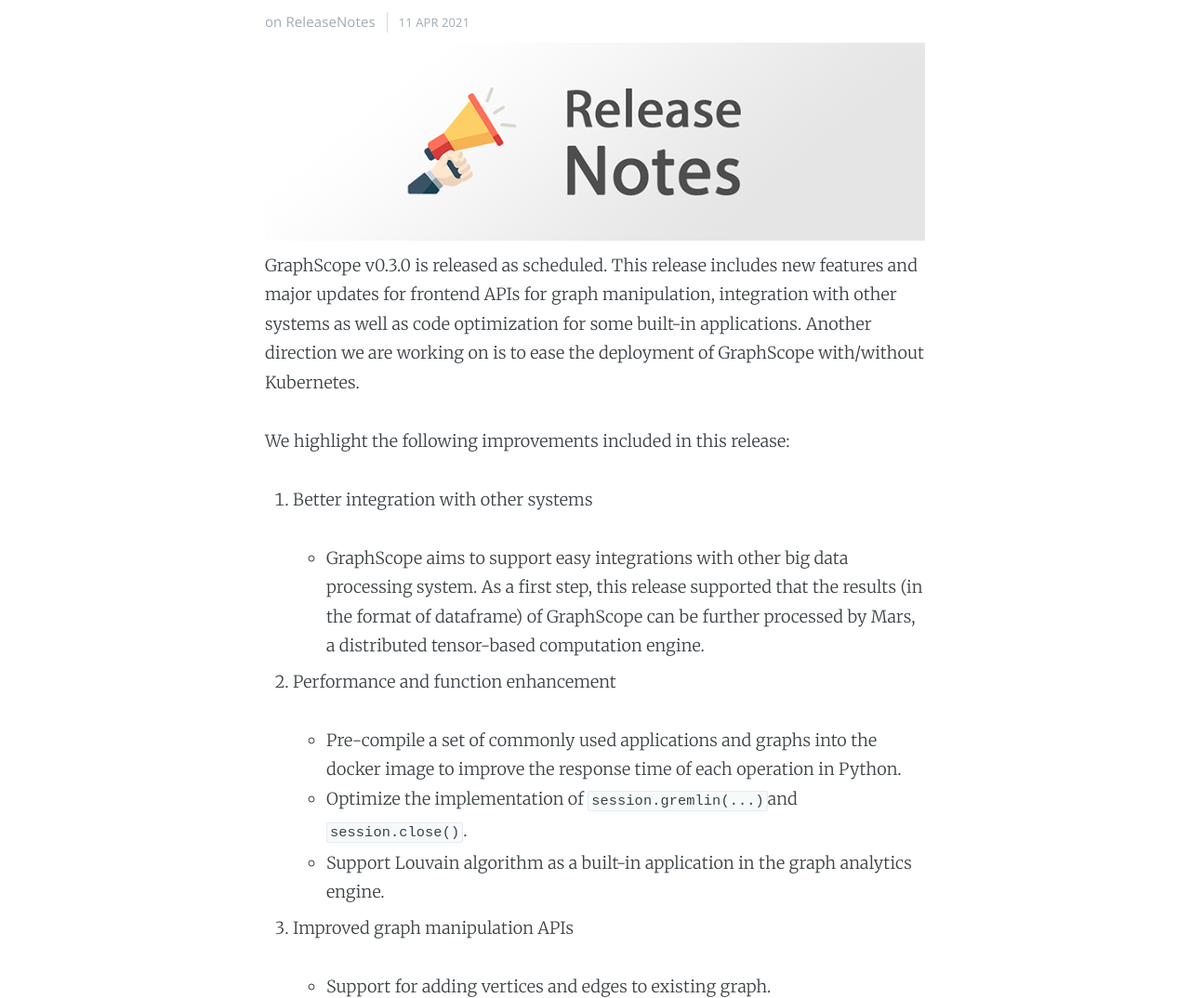
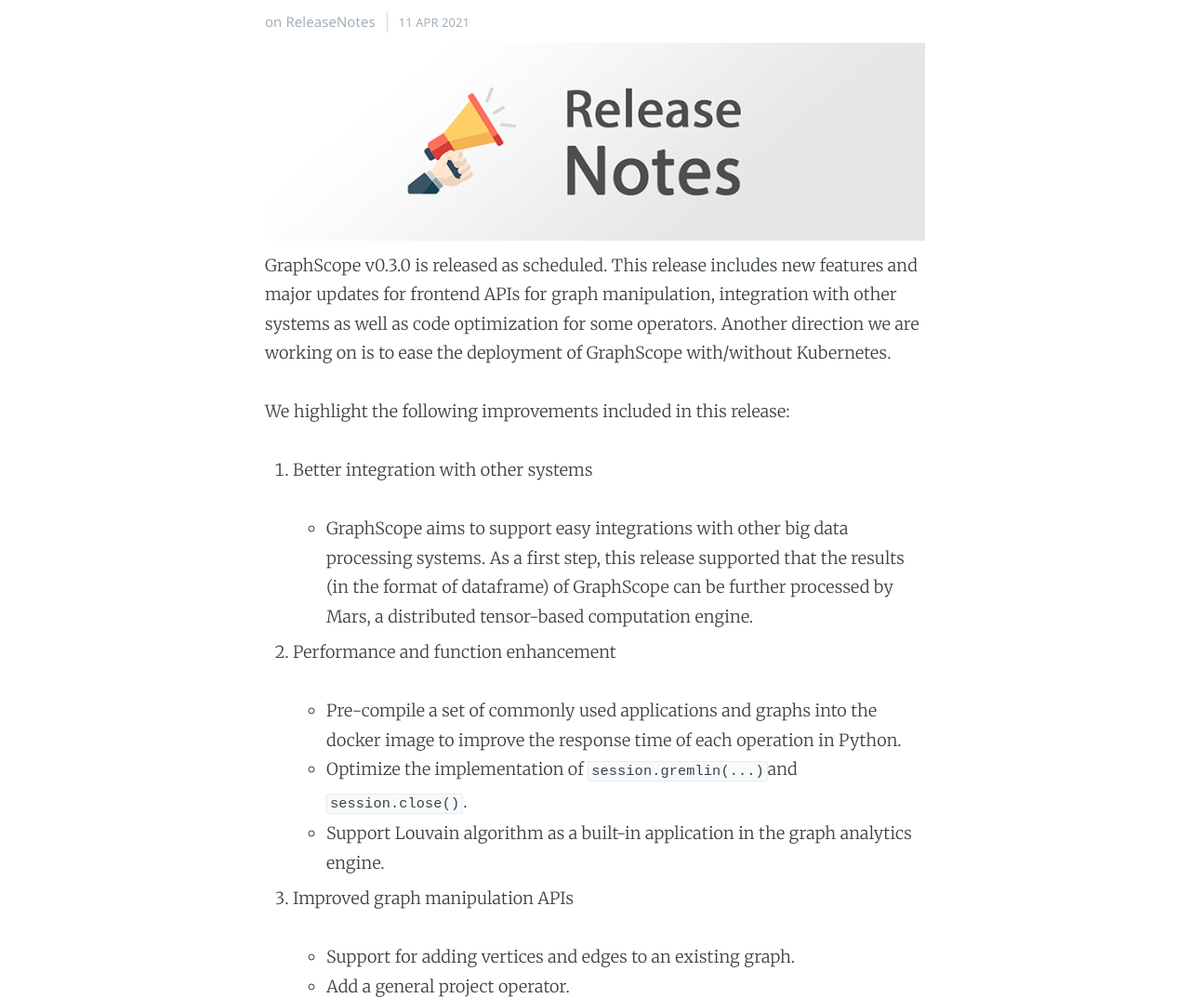
Before and after one commit to gspreview/gspreview.github.io, a plain HTML site: page blog/releasenotes/2021/04/11/release-notes-0.3.0.html in a window 1280 px wide. Shown: the part 225-1299 px from the top of the page at 93% size. Drawn offline with nearby package versions, Linux system fonts and the light colour scheme.

Commit message:
Update from https://github.com/GraphScope/web/commit/c0370163a7f78805c47d5e4fd01fe7bb9fd1f704

```diff
--- a/blog/releasenotes/2021/04/11/release-notes-0.3.0.html
+++ b/blog/releasenotes/2021/04/11/release-notes-0.3.0.html
@@ -59,7 +59,7 @@
 
         <section class="post-content">
             <p><img src="/blog/assets/images/release_note_t.png" alt="release-note" />
-GraphScope v0.3.0 is released as scheduled. This release includes new features and major updates for  frontend APIs for graph manipulation, integration with other systems as well as code optimization for some built-in applications. Another direction we are working on is to ease the deployment of GraphScope with/without Kubernetes.</p>
+GraphScope v0.3.0 is released as scheduled. This release includes new features and major updates for  frontend APIs for graph manipulation, integration with other systems as well as code optimization for some operators. Another direction we are working on is to ease the deployment of GraphScope with/without Kubernetes.</p>
 
 <p>We highlight the following improvements included in this release:</p>
 
@@ -68,7 +68,7 @@ GraphScope v0.3.0 is released as scheduled. This release includes new features a
     <p>Better integration with other systems</p>
 
     <ul>
-      <li>GraphScope aims to support easy integrations with other big data processing system. As a first step, this release supported that the results (in the format of dataframe) of GraphScope can be further processed by Mars, a distributed tensor-based computation engine.</li>
+      <li>GraphScope aims to support easy integrations with other big data processing systems. As a first step, this release supported that the results (in the format of dataframe) of GraphScope can be further processed by Mars, a distributed tensor-based computation engine.</li>
     </ul>
   </li>
   <li>
@@ -84,7 +84,7 @@ GraphScope v0.3.0 is released as scheduled. This release includes new features a
     <p>Improved graph manipulation APIs</p>
 
     <ul>
-      <li>Support for adding vertices and edges to existing graph.</li>
+      <li>Support for adding vertices and edges to an existing graph.</li>
       <li>Add a general project operator.</li>
     </ul>
   </li>
```
Also changed, not shown: blog/feed.xml (+5 -5 lines), blog/index.html (+1 -1 lines).
